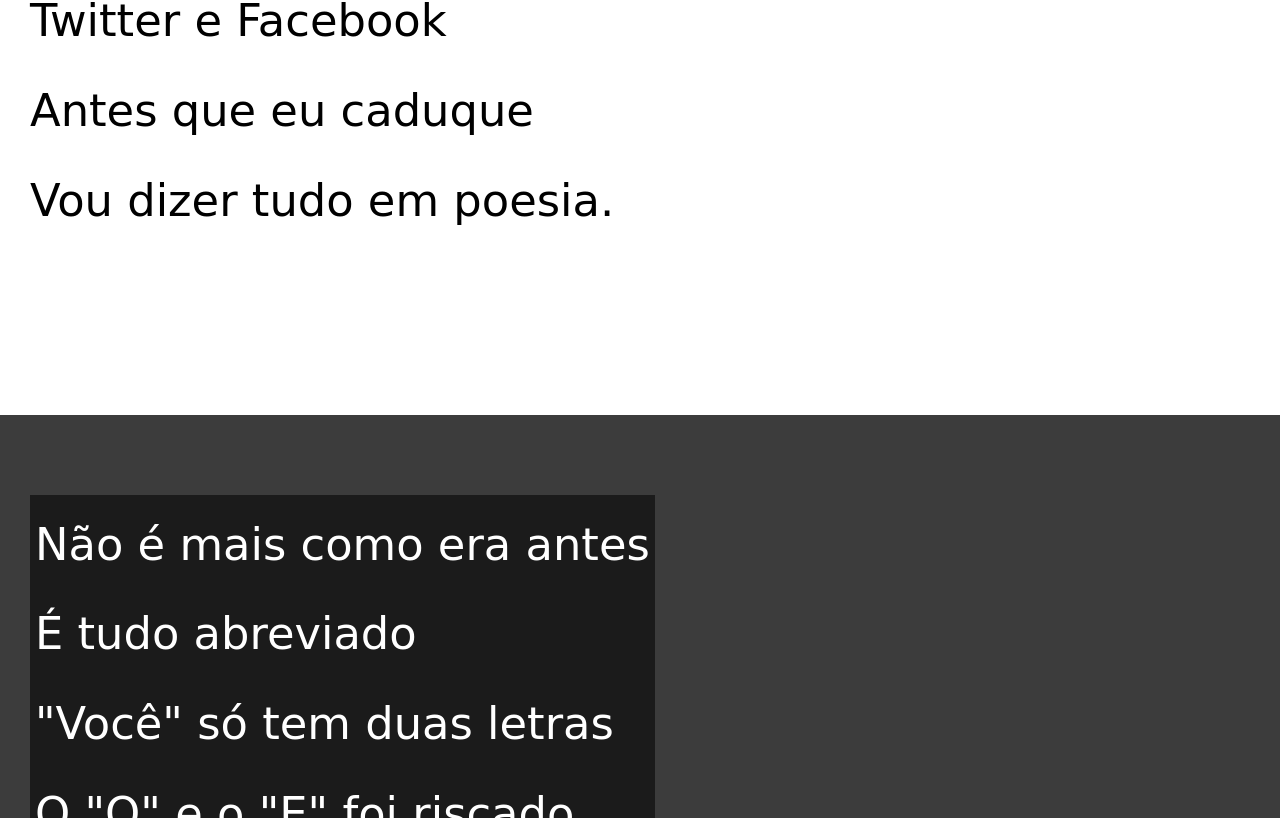
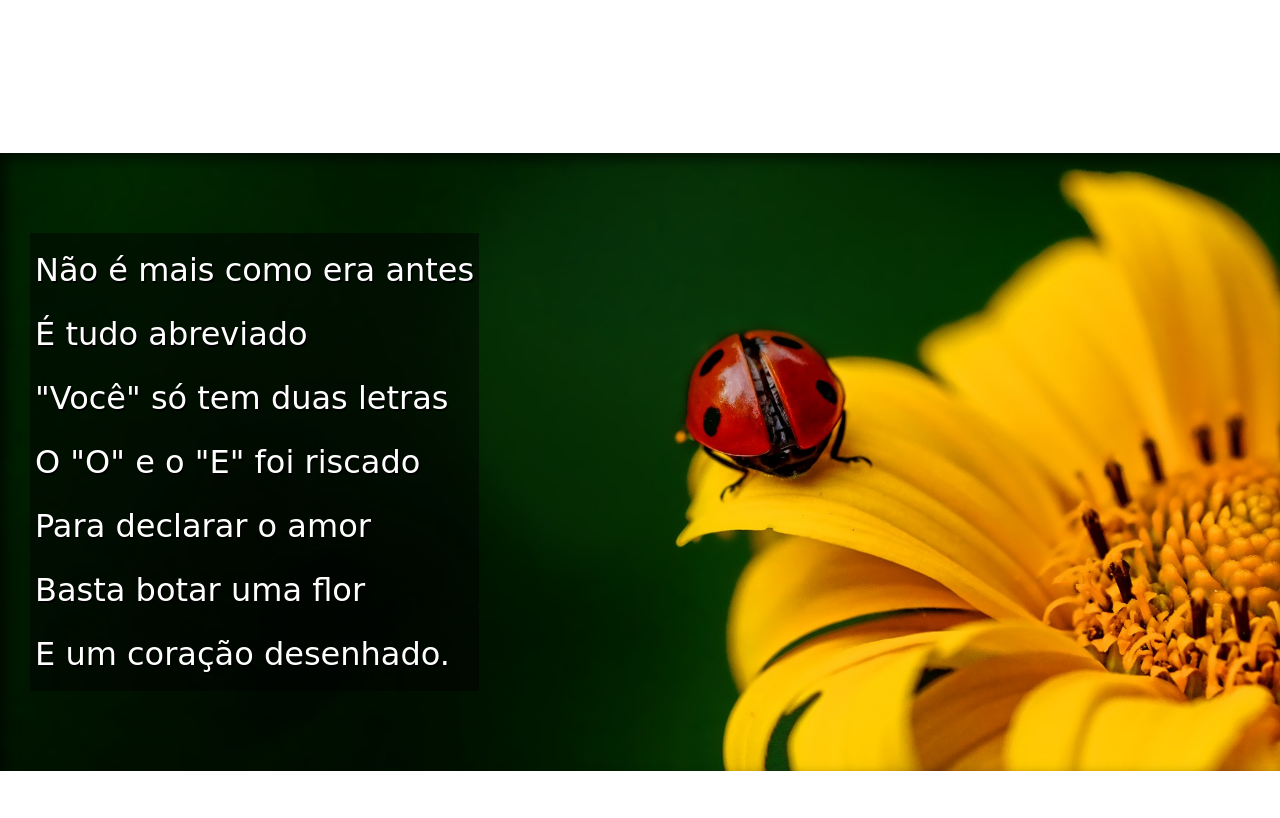
Before and after one commit to eberurzeda/html-css, a plain HTML site: page d012/index.html in a window 1280 px wide. Shown: the part 722-1540 px from the top of the page. Drawn offline with Linux system fonts and the light colour scheme; a web font is replaced by a local one.

Commit message:
Atualização do d012 paralax

```diff
--- a/d012/estilo/style.css
+++ b/d012/estilo/style.css
@@ -33,7 +33,7 @@
     padding-top: 50px;
     font-variant: small-caps;
     font-family: var(--font2);
-    font-size: 10vw;
+    font-size: 6vw;
 
 }
 
@@ -57,7 +57,7 @@
     line-height: 2em;
     padding-left: 30px;
     font-family: var(--font3);
-    font-size: 3.5vw
+    font-size: 2.5vw
 }
 
 section > p {
@@ -72,12 +72,31 @@
 section.imagem {
     background-color: rgba(0, 0, 0, 0.644);
     color: white;
+    box-shadow: inset 6px 6px 13px 0px rgba(0, 0, 0, 0.603);
+    background-size: cover;
+    background-attachment: fixed;
 }
 
 section.imagem > p {
     display: inline-block;
     padding: 5px;
-    background-color: rgba(0, 0, 0, 0.541);
+    background-color: rgba(0, 0, 0, 0.473);
+    text-shadow: 1.5px 1.5px black;
+}
+
+section#img01 {
+    background-image: url(../imagens/background001.jpg);
+    background-position: right center;
+
+
+}
+
+section#img02 {
+    background-image: url(../imagens/background002.jpg);
+    background-position: right center;
+
+
+
 }
 
 footer {
--- a/d012/index.html
+++ b/d012/index.html
@@ -31,7 +31,7 @@
 
 
 
-    <section class="imagem">
+    <section class="imagem" id="img01">
         <p>
             Não é mais como era antes <br>
             É tudo abreviado <br>
@@ -68,7 +68,7 @@
     </section>
 
 
-    <section class="imagem">
+    <section class="imagem" id="img02">
         <p>
             Tenho saudade das cartas <br>
             Escritas com a própria mão <br>
```
